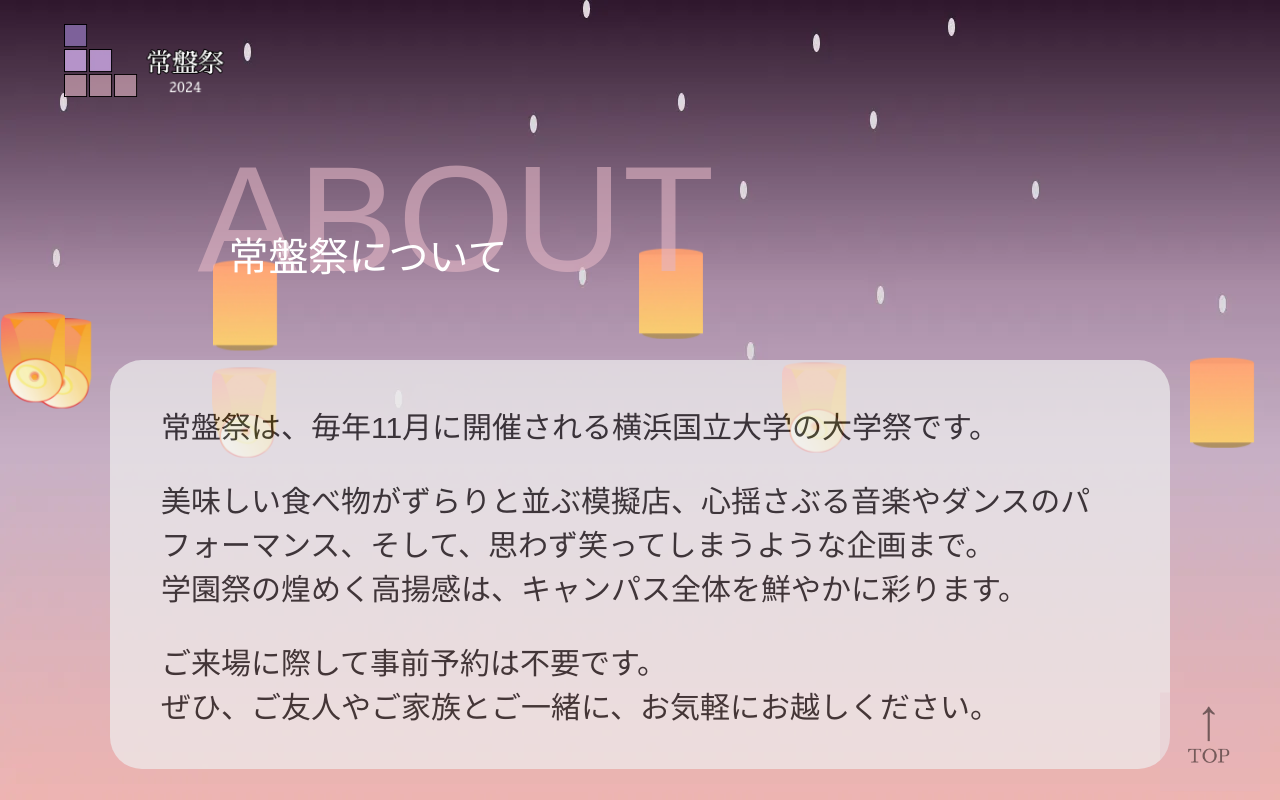
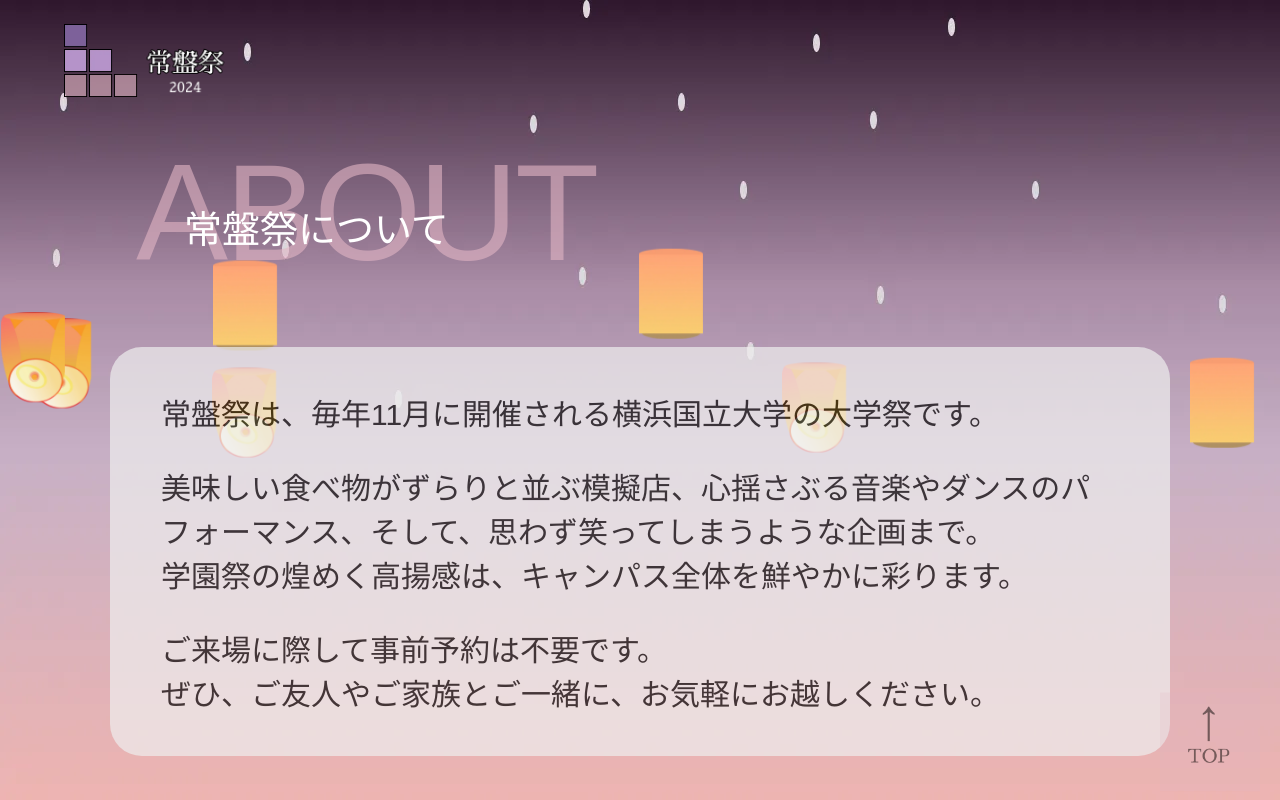
Before and after one commit to ynufes-tech/ynufes-tokiwa24, a Nuxt app: page /about in a window 1280 px wide. Shown: the top 800 px of the page. Built offline with nearby package versions, Linux system fonts and the light colour scheme; a web font is replaced by a local one.

Commit message:
ページタイトルを修正

```diff
--- a/components/PageTitle.vue
+++ b/components/PageTitle.vue
@@ -19,53 +19,78 @@ const props = defineProps({
 <style lang="scss" scoped>
 @use "@/assets/scss/_breakpoint.scss" as *;
 .page-title {
-  margin: 0 auto;
-  position: absolute;
-  top: 125px;
-  left: 15%;
+  display: flex;
+  flex-direction: column;
+  align-items: flex-start; /* 左揃え */
+  text-align: left; /* テキストも左揃え */
+  padding-top: 125px;
+  padding-left: 10vw;
   z-index: 1000;
-  //background-color: rgba(0, 0, 0, 0.7); /* 背景色を追加 */
-
   @include md {
-    top: 100px;
+    padding-top: 100px;
+    padding-left: 10vw;
   }
   @include sm {
-    top: 90px;
+    padding-top: 90px;
+    padding-left: 4vw;
   }
   > h1 {
-    display: flex;
-  flex-direction: column;
-  box-sizing: border-box;
-    margin: 0 auto;
-    font-size: 150px;
-    font-weight: 700;
+    //   display: flex;
+    // flex-direction: column;
+    // box-sizing: border-box;
+    margin: 0;
+    font-size: 138px;
+    letter-spacing: -3px;
     width: fit-content;
     color: rgba(226, 181, 197, 0.6); /* 色を60%にぼやかす */
     //opacity: 0.4;
     font-weight: 400;
     z-index: 1000;
+    @include xl {
+      font-size: 110px;
+    }
+    @include lg {
+      font-size: 88px;
+    }
     @include md {
-      font-size: 94px;
+      font-size: 58px;
     }
     @include sm {
-      font-size: 64px;
+      font-size: 50px;
     }
   }
   > h2 {
-    margin: 0 auto;
-    font-size: 40px;
+    //margin: 0 auto;
+    align-self: flex-start;
+    margin: 0;
+    font-size: 38px;
     color: #ffffff;
-    position: absolute;
-    top: 53%;
-    left: 6%;
-    width: fit-content;
+    position: relative;
+    //top: 53%;
+    top: -2.46em; /* h1との高さを調整 */
+    left: 3rem;
+    //width: 100vw;
     font-weight: 300;
     z-index: 1000;
+    @include xl {
+      font-size: 30px;
+      top: -2.4em;
+      left: 2rem;
+    }
+    @include lg {
+      font-size: 25px;
+      top: -2.41em;
+      left: 2rem;
+    }
     @include md {
-      font-size: 28px;
+      font-size: 19px;
+      top: -2.3em;
+      left: 1.5rem;
     }
     @include sm {
-      font-size: 18px;
+      font-size: 15px;
+      top: -2.3em;
+      left: 1rem;
     }
   }
 }
--- a/pages/about/index.vue
+++ b/pages/about/index.vue
@@ -1,7 +1,7 @@
 <script setup lang="ts">
 useHead({
   title: "About | 24常盤祭公式HP~夢灯~",
-   meta:[
+  meta: [
     { name: "description", content: "24常盤祭についての情報を掲載しています" },
   ],
 });
@@ -9,7 +9,7 @@ useHead({
 
 <template>
   <div class="page-root">
-        <PageTitle :title="'ABOUT'" :sub-title="'常盤祭について'" />
+    <PageTitle title="ABOUT" sub-title="常盤祭について" />
     <div class="box">
       <p>常盤祭は、毎年11月に開催される横浜国立大学の大学祭です。</p>
       <p>
@@ -48,13 +48,7 @@ useHead({
   padding: 1% 4%;
   opacity: 70%;
   border-radius: 2rem;
-  margin: 22rem 8vw 0;
-  @include md {
-    margin-top: 18rem;
-  }
-  @include sm {
-    margin-top: 15rem;
-  }
+  margin: 0 8vw;
 }
 .date-box {
   display: flex;
@@ -78,7 +72,7 @@ useHead({
   }
 }
 
-*p {
+p {
   font-size: 30px;
   @include md {
     font-size: 20px;
```
Lines whose indentation alone changed are shown as unchanged.
